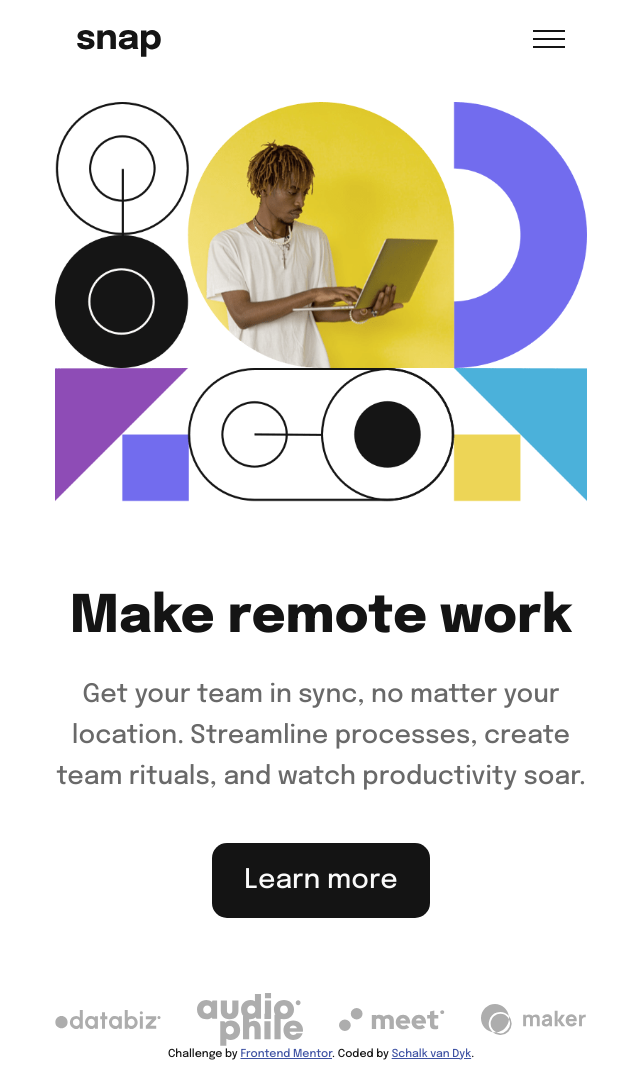
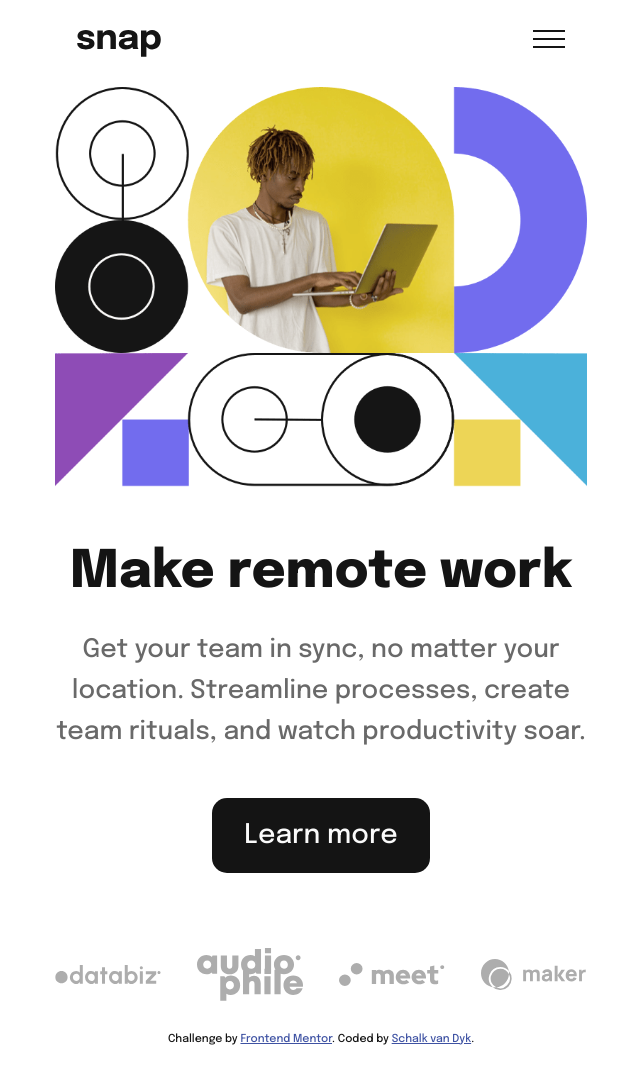
Before and after one commit to SVDwebtech/introSectDropDwnMenu027, a website: page index.html in a window 1280 px wide. Shown: the whole page, without its empty margins (319-959 px from the left). Drawn offline with Linux system fonts and the light colour scheme.

Commit message:
change margin bottom in utilities and on header elements

```diff
--- a/index.html
+++ b/index.html
@@ -36,14 +36,14 @@
     <h1 class="header__heading u-margin-bottom-small">Make remote work</h1>
 
     <!-- header paragraph -->
-    <p class="header__paragraph paragraph u-margin-bottom-medium">
+    <p class="header__paragraph paragraph u-margin-bottom-large">
         Get your team in sync, no matter your <br>
         location.  Streamline processes, create <br>
         team rituals, and watch productivity soar.
     </p>
 
     <!-- header cta button -->
-    <button class="btn btn__cta-button header__cta-button u-margin-bottom-large">Learn more</button>
+    <button class="btn btn__cta-button header__cta-button u-margin-bottom-xtralarge">Learn more</button>
 
     <!-- associations -->
     <div class="header__associations">
--- a/sass/base/_utilities.scss
+++ b/sass/base/_utilities.scss
@@ -13,13 +13,13 @@
 }
 
 .u-margin-bottom-medium {
+	margin-bottom: 2rem;
+}
+
+.u-margin-bottom-large {
 	margin-bottom: 3rem;
 }
 
-.u-margin-bottom-large {
+.u-margin-bottom-xtralarge {
 	margin-bottom: 5rem;
 }
-
-.u-margin-bottom-xtralarge {
-	margin-bottom: 7rem;
-}
--- a/sass/layout/_header.scss
+++ b/sass/layout/_header.scss
@@ -2,5 +2,4 @@
     min-height: 95vh;
 
     padding: 2rem 1rem 0 1rem;
-    margin-bottom: 2rem;
 }
--- a/sass/pages/_home.scss
+++ b/sass/pages/_home.scss
@@ -12,6 +12,7 @@
     width: 37.5rem;
 
     margin: 0 auto;
+    margin-bottom: 2rem;
 
     &__navbar {
         display: flex;
```
Also changed, not shown: css/styles.css, 1 other file.
